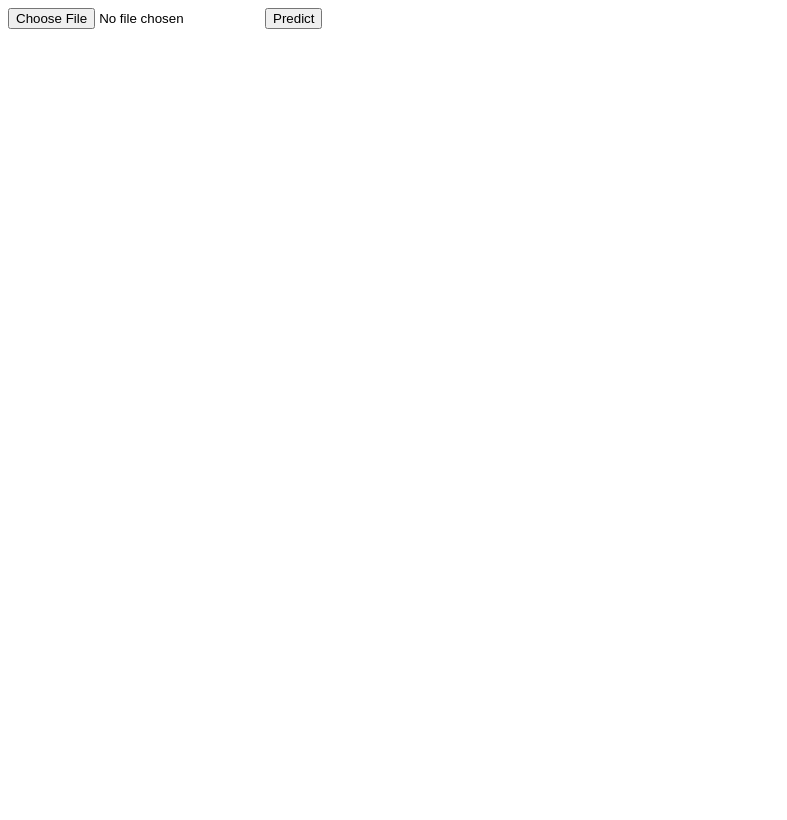
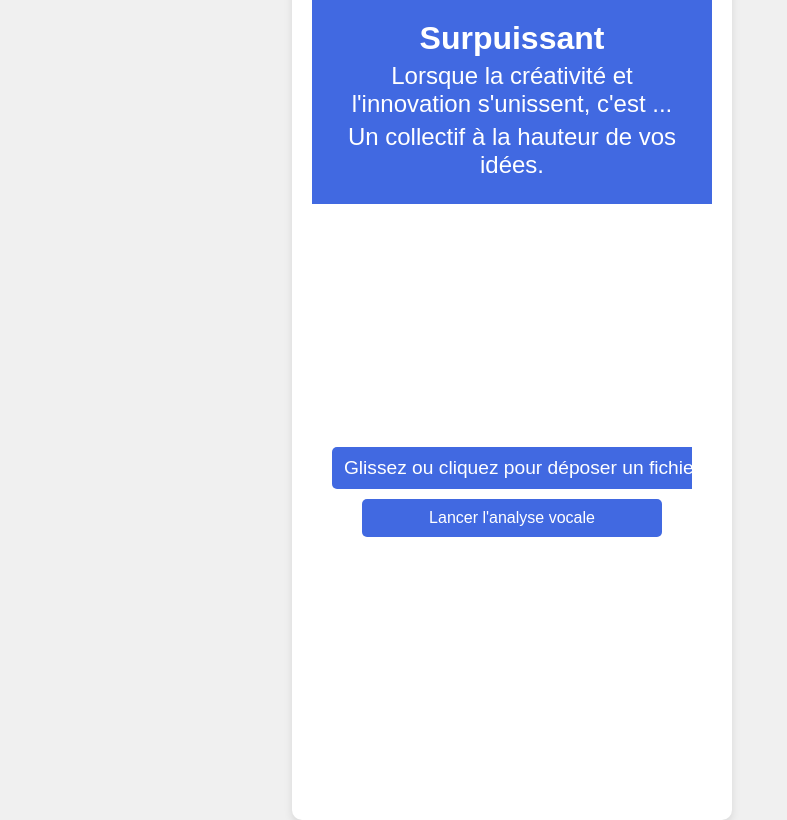
Before and after one commit to KeyRoZ73210/kws-js, a website: page index.html in a window 1024 px wide. Shown: the whole page, without its empty margins (0-787 px from the left). Drawn offline with Linux system fonts and the light colour scheme.

Commit message:
new style

```diff
--- a/index.html
+++ b/index.html
@@ -1,15 +1,38 @@
 <!DOCTYPE html>
 <html lang="en">
+
 <head>
     <meta charset="UTF-8">
     <title>TensorFlow.js Audio Prediction</title>
+    <link rel="stylesheet" href="style.css">
+
+
+    <link rel="preconnect" href="https://fonts.googleapis.com">
+    <link rel="preconnect" href="https://fonts.gstatic.com" crossorigin>
+    <link href="https://fonts.googleapis.com/css2?family=Montserrat:ital,wght@0,100..900;1,100..900&display=swap"
+        rel="stylesheet">
 </head>
+
 <body>
-<input type="file" id="audioUpload" accept=".wav"/>
-<button onclick="loadAndPredict()">Predict</button>
-<br />
-<div id="predictionOutput"></div>
-<script src="https://cdn.jsdelivr.net/npm/@tensorflow/tfjs"></script>
-<script src="app.js"></script>
+    <div class="container">
+        <header>
+            <div class="center">
+                <h1>Surpuissant</h1>
+                <p>Lorsque la créativité et l'innovation s'unissent, c'est ...</p>
+                <p>Un collectif à la hauteur de vos idées.</p>
+            </div>
+        </header>
+        <div class="input-section">
+            <div class="file-upload">
+                <input type="file" id="audioUpload" accept=".wav" />
+                <label for="audioUpload">Glissez ou cliquez pour déposer un fichier</label>
+            </div>
+            <button onclick="loadAndPredict()">Lancer l'analyse vocale</button>
+        </div>
+        <div id="predictionOutput"></div>
+    </div>
+    <script src="https://cdn.jsdelivr.net/npm/@tensorflow/tfjs"></script>
+    <script src="app.js"></script>
 </body>
+
 </html>
--- /dev/null
+++ b/style.css
@@ -0,0 +1,261 @@
+body {
+    /* fonts */
+    font-family: "Montserrat", sans-serif;
+    font-optical-sizing: auto;
+    font-style: normal;
+    /* /fonts */
+    background-color: #f0f0f0;
+    margin: 0;
+    display: flex;
+    justify-content: center;
+    align-items: center;
+    min-height: 100vh;
+}
+
+.container {
+    background-color: white;
+    overflow: hidden;
+    width: 100%;
+    text-align: center;
+}
+
+header {
+    background-color: #4169E1;
+    color: white;
+}
+header .center{
+    text-align: center;
+
+}
+
+header h1 {
+    margin: 0;
+    font-size: 2em;
+}
+
+header p {
+    margin: 5px 0;
+}
+
+.input-section {
+    padding: 0px;
+}
+
+.input-section input[type="text"] {
+    width: 100%;
+    padding: 10px;
+    margin-bottom: 10px;
+    border: 1px solid #ccc;
+    border-radius: 5px;
+}
+
+.input-section .file-upload {
+    overflow: hidden;
+    width: 100%;
+    margin-bottom: 10px;
+    display: flex;
+    justify-content: center;
+    align-items: center;
+
+}
+
+.input-section .file-upload input[type="file"] {
+    opacity: 0;
+    width: 0px;
+    height: 0px;
+    display: none;
+}
+
+.input-section .file-upload label {
+    display: block;
+    background-color: #4169E1;
+    color: white;
+    padding: 10px;
+    cursor: pointer;
+    border-radius: 5px;
+}
+
+.input-section button {
+    background-color: #4169E1;
+    color: white;
+    border: none;
+    padding: 10px 20px;
+    cursor: pointer;
+    border-radius: 5px;
+    font-size: 1em;
+}
+
+.input-section button:hover {
+    background-color: #365fbe;
+}
+
+.input-section #recognitionStatus {
+    margin-top: 10px;
+    color: green;
+}
+
+#predictionOutput {
+    margin-top: 20px;
+}
+
+/* Desktop Design */
+@media (min-width: 1024px) {
+    body {
+        justify-content: flex-start;
+        align-items: flex-start;
+        min-height: 100vh;
+        padding: 0;
+    }
+
+    .container {
+        max-width: none;
+        width: 100%;
+        height: 100vh;
+        display: flex;
+        flex-direction: column;
+    }
+
+    header {
+        flex: 0 0 auto;
+        padding: 40px;
+        text-align: left;
+    }
+
+    header h1 {
+        font-size: 3em;
+    }
+
+    header p {
+        font-size: 1.5em;
+    }
+
+    .input-section {
+        flex: 1 0 auto;
+        display: flex;
+        flex-direction: column;
+        justify-content: center;
+        align-items: center;
+        padding: 40px;
+    }
+
+    .input-section input[type="text"],
+    .input-section .file-upload label,
+    .input-section button {
+        font-size: 1.2em;
+        padding: 15px;
+        max-width: 600px;
+        width: 100%;
+    }
+
+    .input-section button {
+        width: 100%;
+        max-width: 300px;
+    }
+
+    .input-section #recognitionStatus {
+        font-size: 1.2em;
+    }
+
+    #predictionOutput {
+        font-size: 1.2em;
+    }
+}
+@media screen and (max-width: 1223px){
+    /* styles.css */
+        body {
+            font-family: Arial, sans-serif;
+            background-color: #f0f0f0;
+            margin: 0;
+            display: flex;
+            justify-content: center;
+            align-items: center;
+            height: 100vh;
+        }
+
+        .container {
+            background-color: white;
+            border-radius: 10px;
+            box-shadow: 0 4px 8px rgba(0, 0, 0, 0.1);
+            overflow: hidden;
+            width: 90%;
+            max-width: 400px;
+            text-align: center;
+            padding: 20px;
+        }
+
+        header {
+            background-color: #4169E1;
+            color: white;
+            padding: 20px;
+        }
+
+        header h1 {
+            margin: 0;
+            font-size: 2em;
+        }
+
+        header p {
+            margin: 5px 0;
+        }
+
+        .input-section {
+            padding: 20px;
+        }
+
+        .input-section input[type="text"] {
+            width: 100%;
+            padding: 10px;
+            margin-bottom: 10px;
+            border: 1px solid #ccc;
+            border-radius: 5px;
+        }
+
+        .input-section .file-upload {
+            position: relative;
+            overflow: hidden;
+            display: inline-block;
+            width: 100%;
+            margin-bottom: 10px;
+        }
+
+        .input-section .file-upload input[type="file"] {
+            position: absolute;
+            font-size: 100px;
+            right: 0;
+            top: 0;
+            opacity: 0;
+        }
+
+        .input-section .file-upload label {
+            display: block;
+            background-color: #4169E1;
+            color: white;
+            padding: 10px;
+            cursor: pointer;
+            border-radius: 5px;
+        }
+
+        .input-section button {
+            background-color: #4169E1;
+            color: white;
+            border: none;
+            padding: 10px 20px;
+            cursor: pointer;
+            border-radius: 5px;
+            font-size: 1em;
+        }
+
+        .input-section button:hover {
+            background-color: #365fbe;
+        }
+
+        .input-section #recognitionStatus {
+            margin-top: 10px;
+            color: green;
+        }
+
+        #predictionOutput {
+            margin-top: 20px;
+        }
+
+}
```
